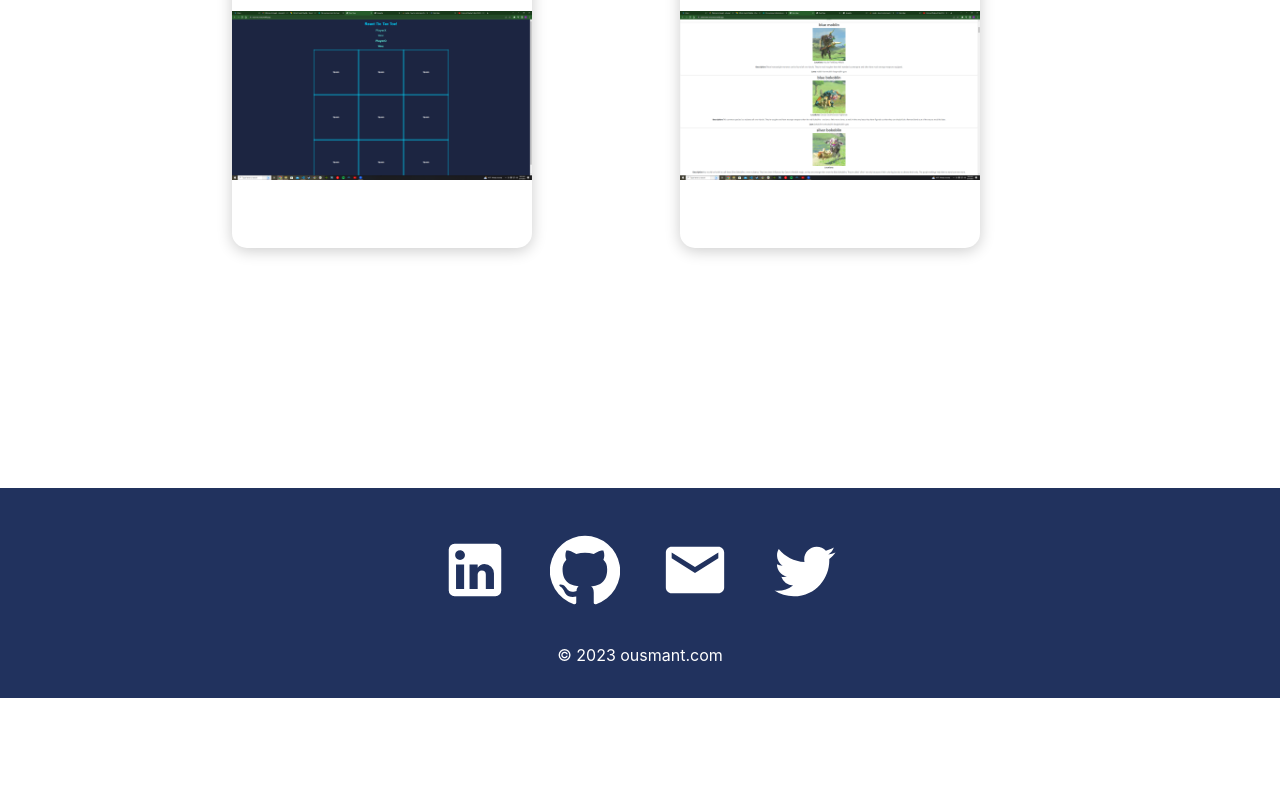
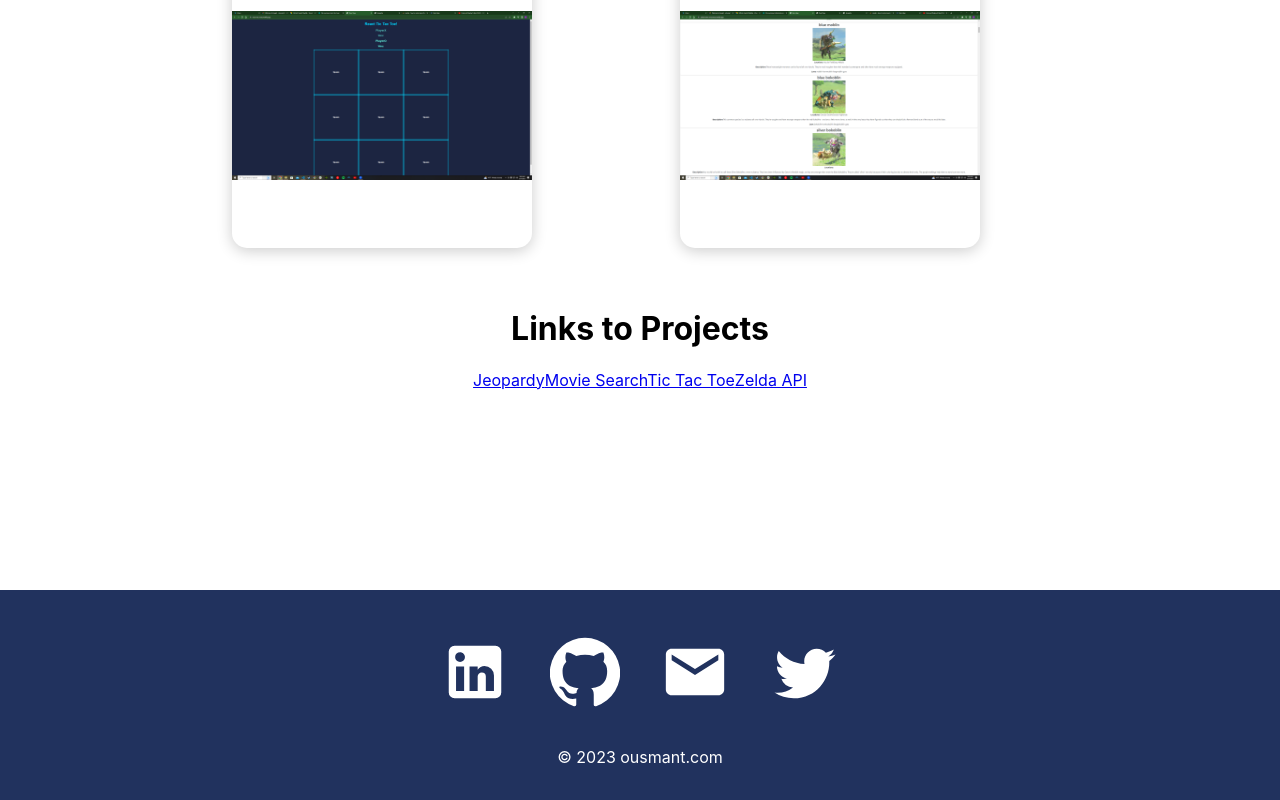
Before and after one commit to Ousman-T/Portfolio_app, a React (Create React App) app: page /projects in a window 1280 px wide. Shown: the part 654-1454 px from the top of the page. Before the commit the page ends 1352 px from the top, so only its background shows below. Built offline with nearby package versions, Linux system fonts and the light colour scheme.

Commit message:
linking projects to pages

```diff
--- a/src/Pages/Projects.jsx
+++ b/src/Pages/Projects.jsx
@@ -16,6 +16,16 @@ export default function Projects(){
                 <EachProject name="React-Tac-Toe" image={ReactTacToe} />
                 <EachProject name="Zelda-API" image={ZeldaBOTW} />
             </div>
+            <div>
+                <h1>Links to Projects</h1>
+                <div>
+                    <a href="https://main--jeopardy22.netlify.app/">Jeopardy</a>
+                    <a href="https://moviesearches.netlify.app/">Movie Search</a>
+                    <a href="https://react-tac-toee.netlify.app/">Tic Tac Toe</a>
+                    <a href="https://zelda-botw-monsters.netlify.app/">Zelda API</a>
+
+                </div>
+            </div>
         </div>
     )
 }
```
